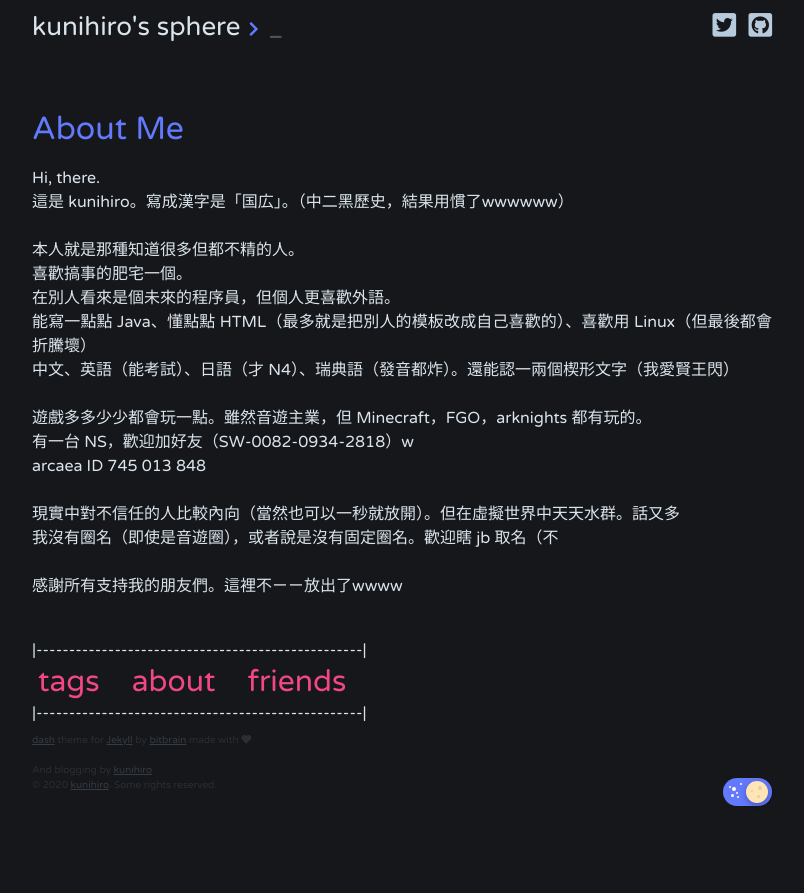
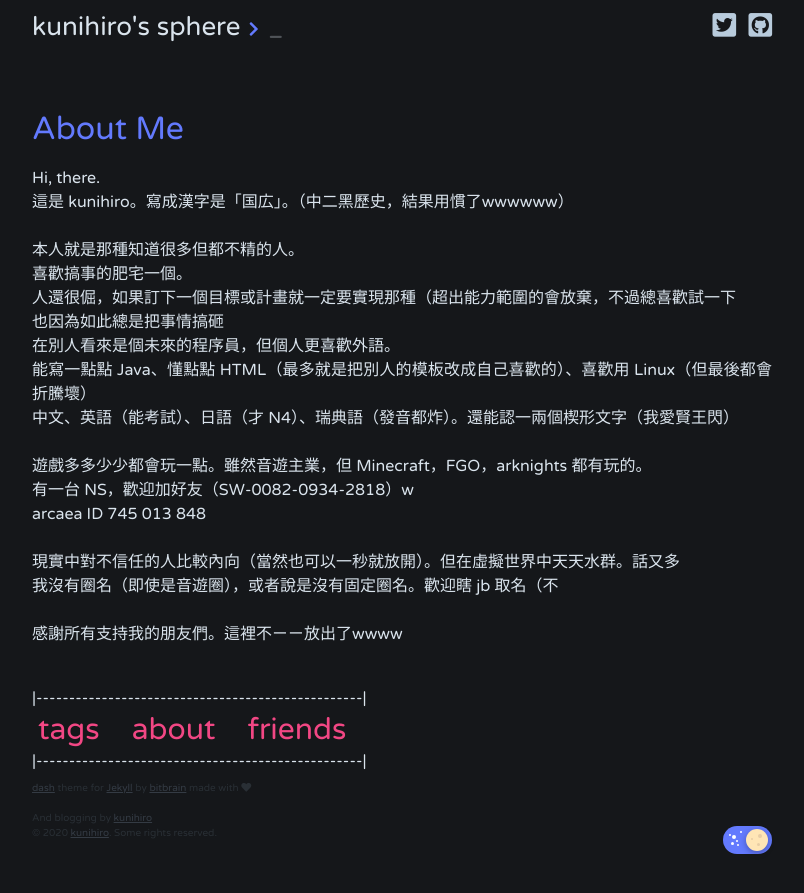
Before and after one commit to MyCodingSucks/MyCodingSucks.github.io, a Jekyll site: the page built from bottom_bar/about.html, in a window 1280 px wide. Shown: the top 893 px of the page, without its empty margins (238-1042 px from the left). Built offline with Jekyll 4.4.1, drawn with Linux system fonts in a browser that asks for light colours.

Commit message:
Update about.html

```diff
--- a/bottom_bar/about.html
+++ b/bottom_bar/about.html
@@ -9,6 +9,8 @@ Hi, there.　 <br />
 <br />
 本人就是那種知道很多但都不精的人。 <br />
 喜歡搞事的肥宅一個。 <br />
+人還很倔，如果訂下一個目標或計畫就一定要實現那種（超出能力範圍的會放棄，不過總喜歡試一下 <br />
+也因為如此總是把事情搞砸 <br />
 在別人看來是個未來的程序員，但個人更喜歡外語。 <br />
 能寫一點點 Java、懂點點 HTML（最多就是把別人的模板改成自己喜歡的）、喜歡用 Linux（但最後都會折騰壞） <br />
 中文、英語（能考試）、日語（才 N4）、瑞典語（發音都炸）。還能認一兩個楔形文字（我愛賢王閃） <br />
```
